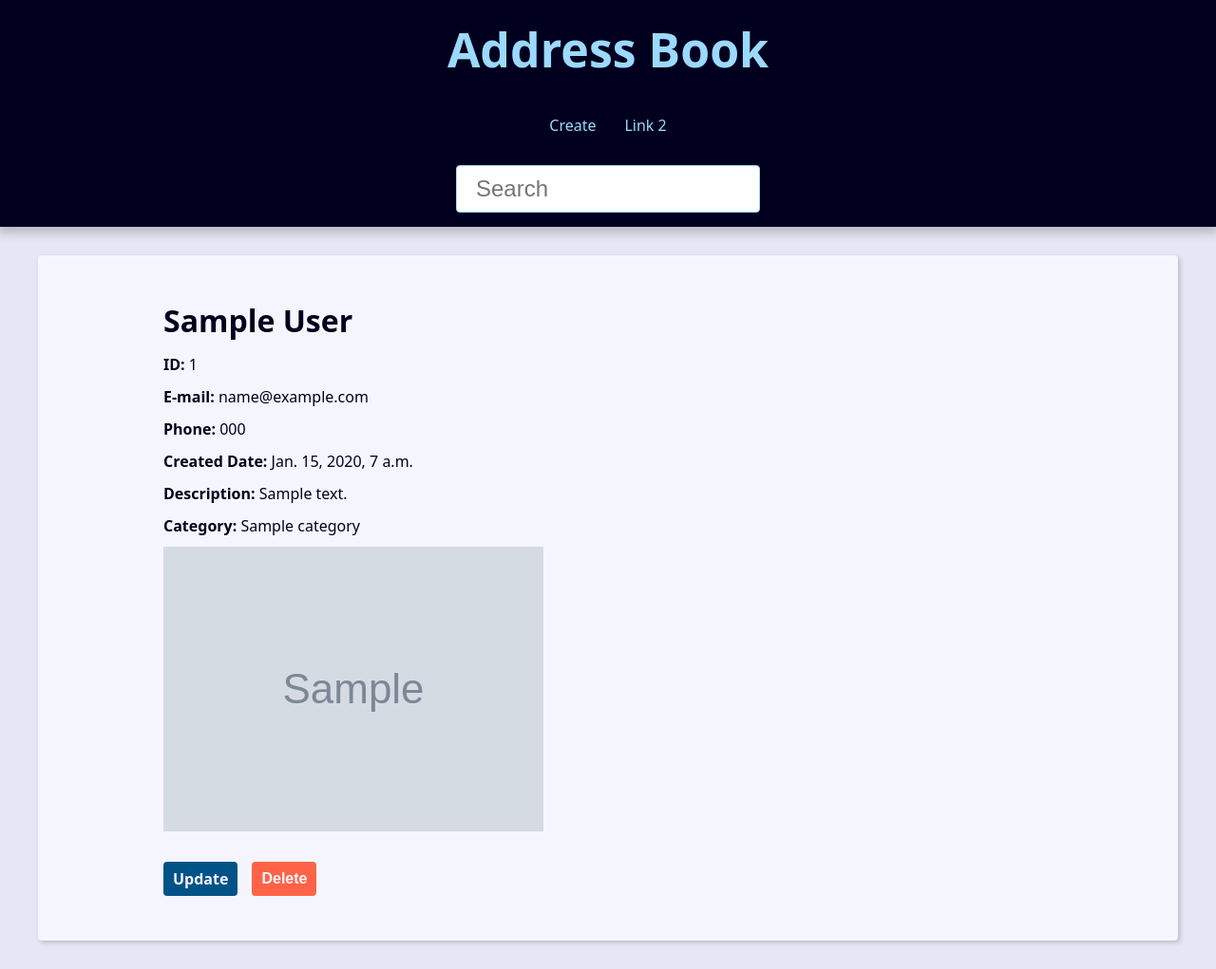
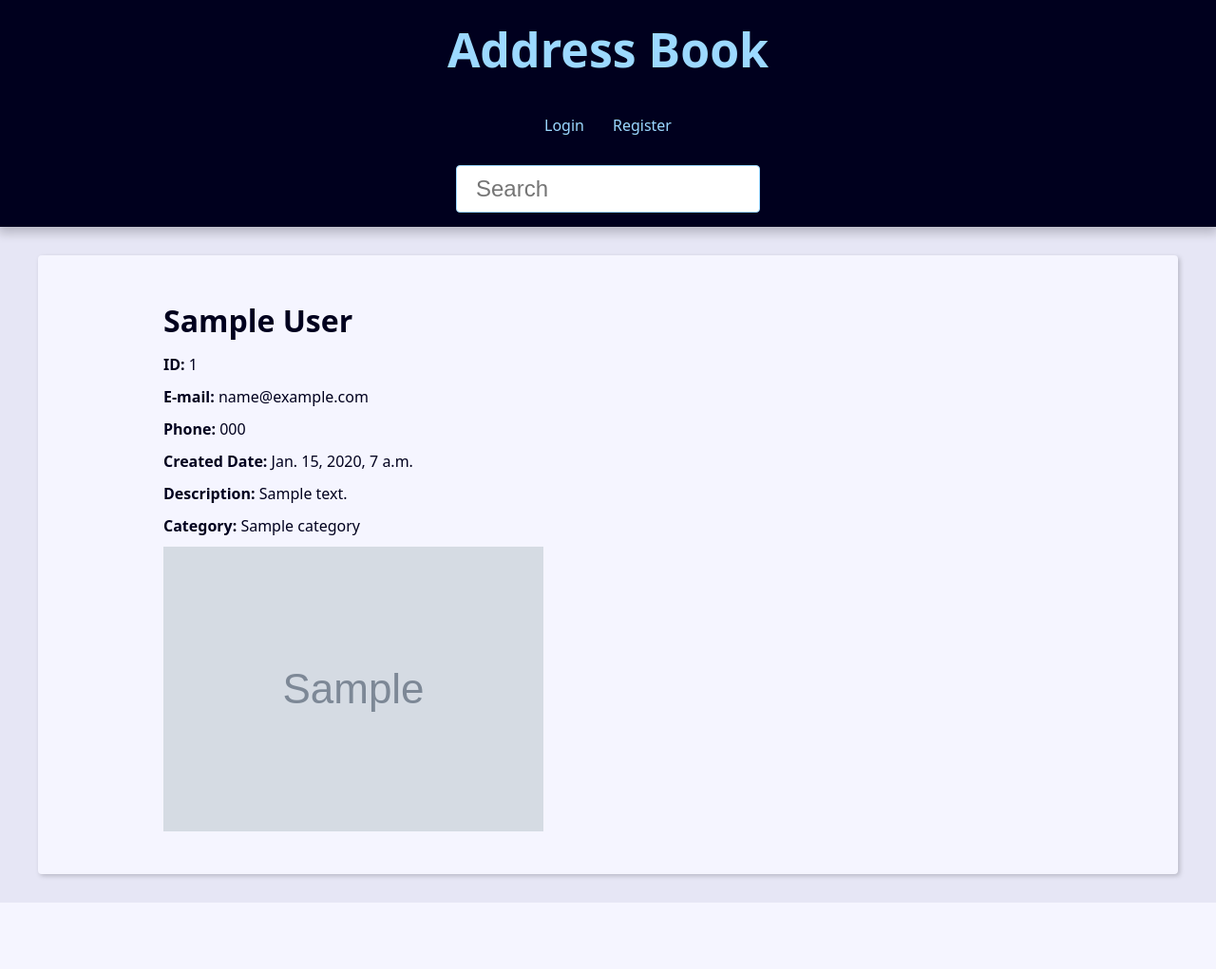
Before and after one commit to Brenolima03/agenda, a Django app: page /contact/1/ in a window 1280 px wide. Shown: the whole page at 95% size. After the commit the page ends 951 px from the top, so only its background shows below. Run offline with Django 4.2, Linux system fonts and the light colour scheme; tables that the repository leaves empty hold one stand-in row (values such as "Sample post"); grey boxes marked "Sample" are stand-in pictures.

Commit message:
Linking a contact to a user

```diff
--- a/base_templates/global/partials/_header.html
+++ b/base_templates/global/partials/_header.html
@@ -7,16 +7,35 @@
 
   <nav class="menu">
     <ul class="menu-list">
+      {% if user.is_authenticated %}
         <li class="menu-item">
           <a href="{% url 'contact:create' %}" class="menu-link">
             Create
           </a>
         </li>
         <li class="menu-item">
-        <a href="" class="menu-link">
-          Link 2
+          <a href="{% url 'contact:user_update' %}" class="menu-link">
+            Profile
           </a>
         </li>
+        <li class="menu-item">
+          <a href="{% url 'contact:logout' %}" class="menu-link">
+            Logout
+          </a>
+        </li>
+      {% else %}
+        <li class="menu-item">
+          <a href="{% url 'contact:login' %}" class="menu-link">
+            Login
+          </a>
+        </li>
+        <li class="menu-item">
+          <a href="{% url 'contact:register' %}" class="menu-link">
+            Register
+          </a>
+        </li>
+      {% endif %}
+
     </ul>
   </nav>
 
--- a/contact/forms.py
+++ b/contact/forms.py
@@ -13,7 +13,8 @@ class ContactForm(forms.ModelForm):
             attrs={
                 'accept': 'image/*',
             }
-        )
+        ),
+        required=False
     )
 
     class Meta:
--- a/contact/templates/contact/contact.html
+++ b/contact/templates/contact/contact.html
@@ -19,6 +19,7 @@
       </p>
     {% endif %}
 
+    {% if request.user == contact.owner %}
       <div class="contact-links">
         <a class="btn btn-link" href="{% url 'contact:update' contact.id %}">Update</a>
 
@@ -33,5 +34,6 @@
           {% endif %}
         </form>
       </div>
+    {% endif %}
   </div>
 {% endblock content %}
```
Also changed, not shown: contact/views/contact_forms.py (+10 -7 lines), contact/views/user_forms.py (+3 -4 lines). Lines whose indentation alone changed are shown as unchanged.
